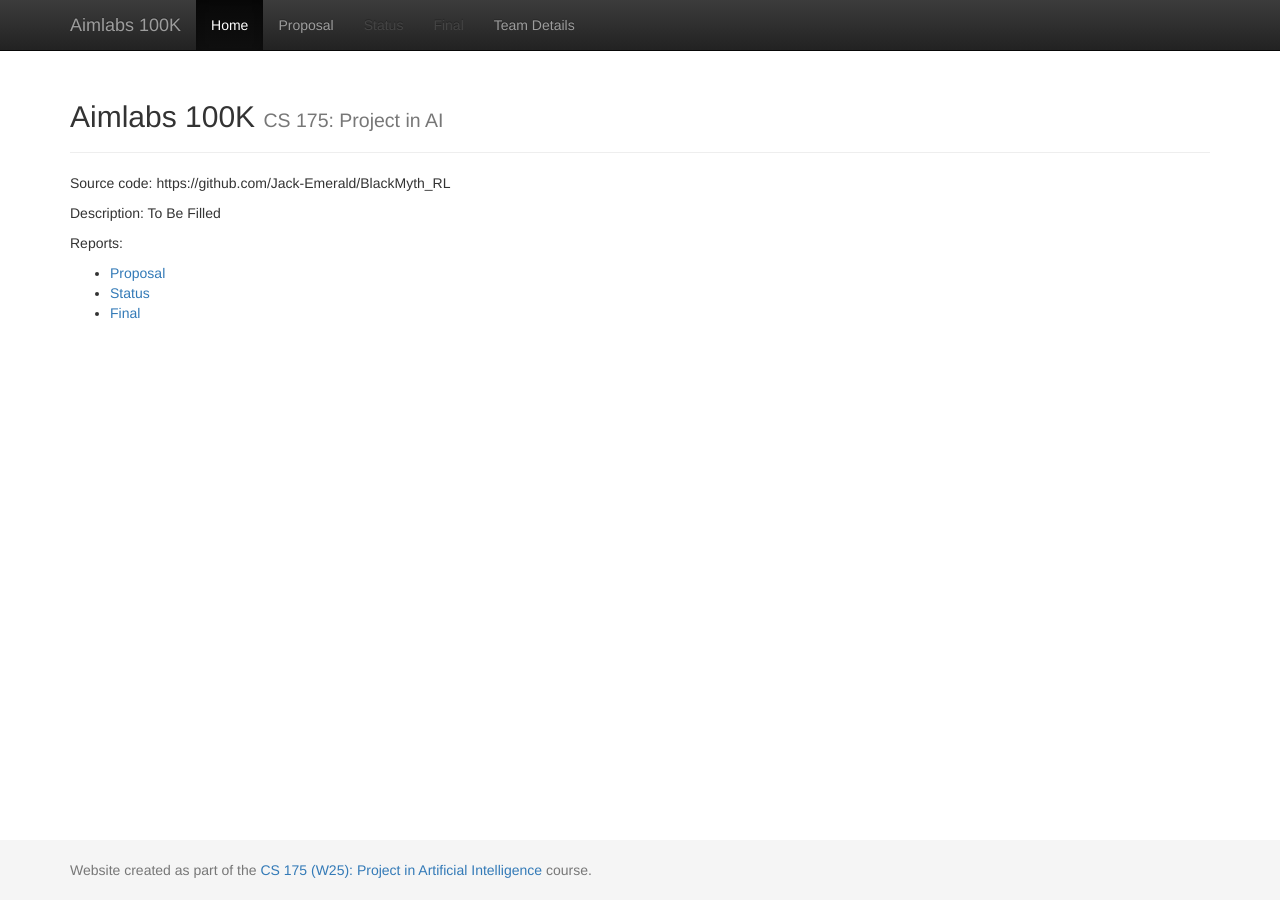
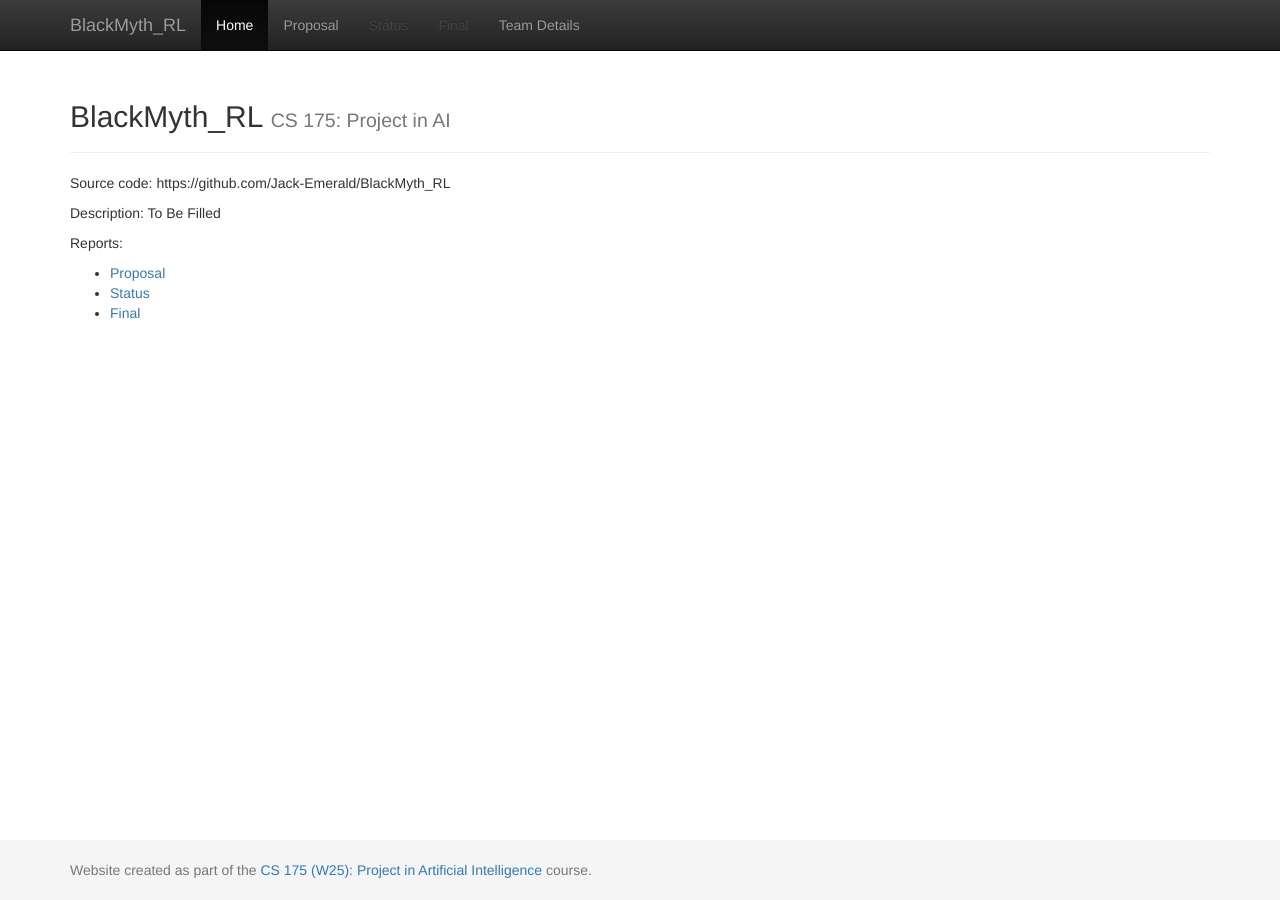
Before and after one commit to Jack-Emerald/BlackMyth-Unified_Mind, a Jekyll site: the page built from docs/index.md, in a window 1280 px wide. Built offline with Jekyll 4.4.1, drawn with Linux system fonts in a browser that asks for light colours.

Commit message:
Update _config.yml
with project name(title)

```diff
--- a/docs/_config.yml
+++ b/docs/_config.yml
@@ -1,7 +1,7 @@
 ###########
 # site.title
 
-title:    'Aimlabs 100K'
+title:    'BlackMyth_RL'
 subtitle: 'CS 175: Project in AI'
 
 
```
